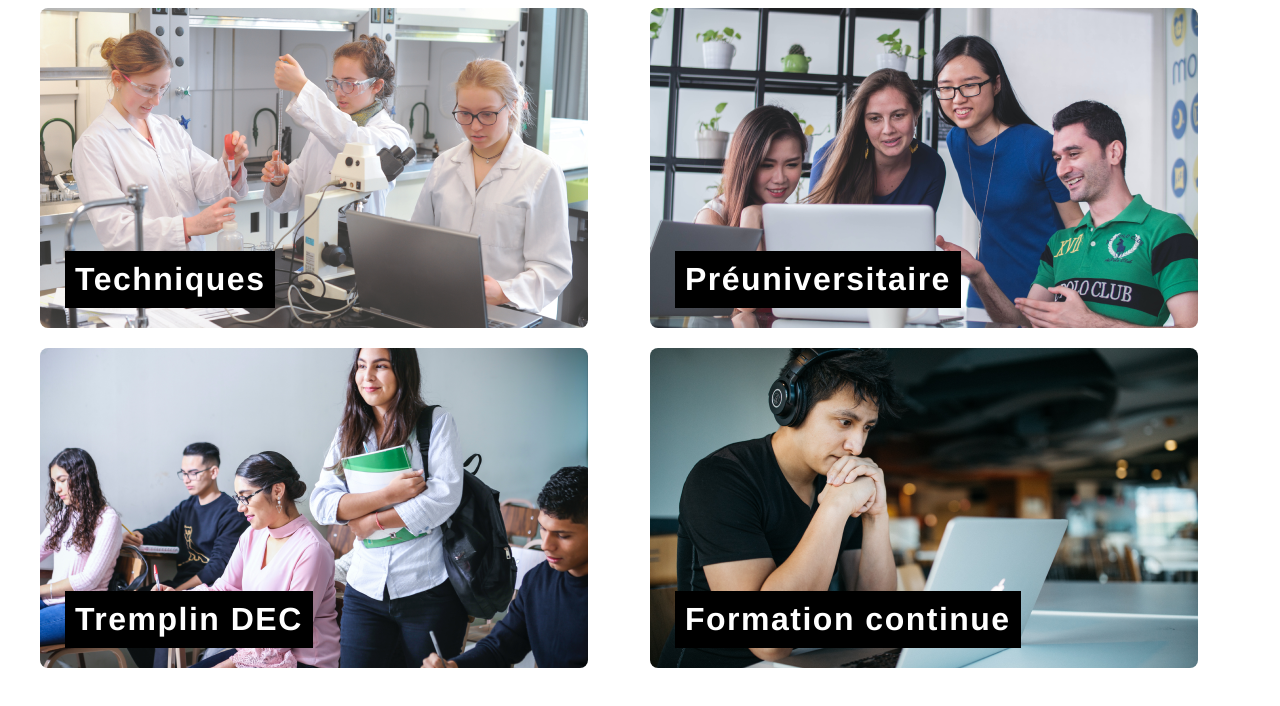
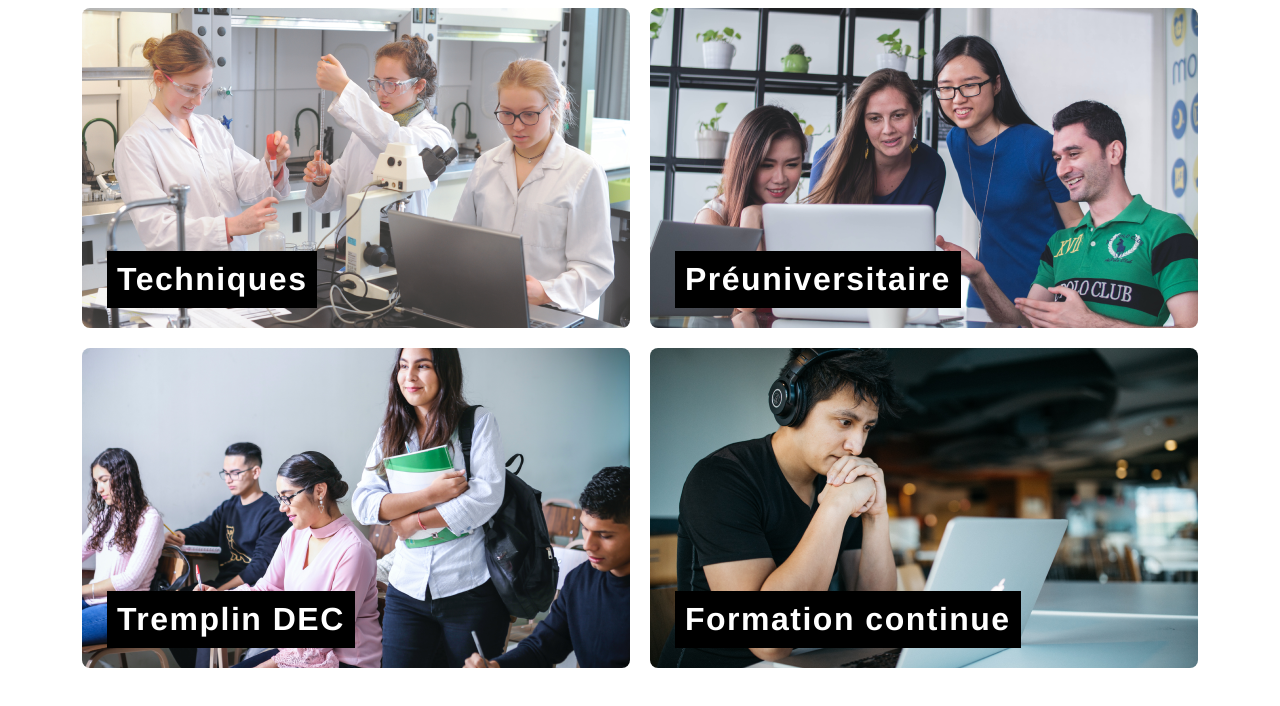
Before and after one commit to julienLeMee/hover-cards, a website: page index.html in a window 1280 px wide. Drawn offline with Linux system fonts and the light colour scheme.

Commit message:
added before effect, and grid cards

```diff
--- a/components/_cards.scss
+++ b/components/_cards.scss
@@ -1,22 +1,27 @@
-.cards {
+section {
   max-width: 1200px;
+  margin: 0 auto;
+  display: flex;
+  align-items: center;
+  justify-content: center;
+}
+
+.cards__container {
   display: grid;
   grid-template-columns: repeat(2, 1fr);
-  grid-auto-rows: minmax(320px, auto);
-  gap: 20px;
+  grid-gap: 20px;
   margin: 0 auto;
+}
 
-  @media (max-width: 768px) {
-    grid-template-columns: repeat(2, 1fr);
-  }
-
-  @media (max-width: 480px) {
+@media screen and (max-width: 767px) {
+  .cards__container {
     grid-template-columns: repeat(1, 1fr);
   }
 }
+
 .card {
   position: relative;
-  width: 548px;
+  width: 100%;
   height: 320px;
   border-radius: 8px;
   overflow: hidden;
@@ -61,6 +66,7 @@
     cursor: pointer;
     img {
       transform: scale(1.1);
+      filter: grayscale(100%) brightness(1) contrast(1.5);
     }
     .card__content {
       background-color: transparent;
--- a/index.html
+++ b/index.html
@@ -11,6 +11,7 @@
 <body>
 
   <section class="cards">
+    <div class="cards__container">
       <div class="card">
         <img src='../public/assets/image.png' alt="laboratoire image">
         <div class="card__content">
@@ -39,6 +40,7 @@
           <h3> Formation continue</h3>
         </div>
       </div>
+    </div>
   </section>
 
 <script src="script.js"></script>
```
Also changed, not shown: public/style.css, 1 other file. Lines whose indentation alone changed are shown as unchanged.
